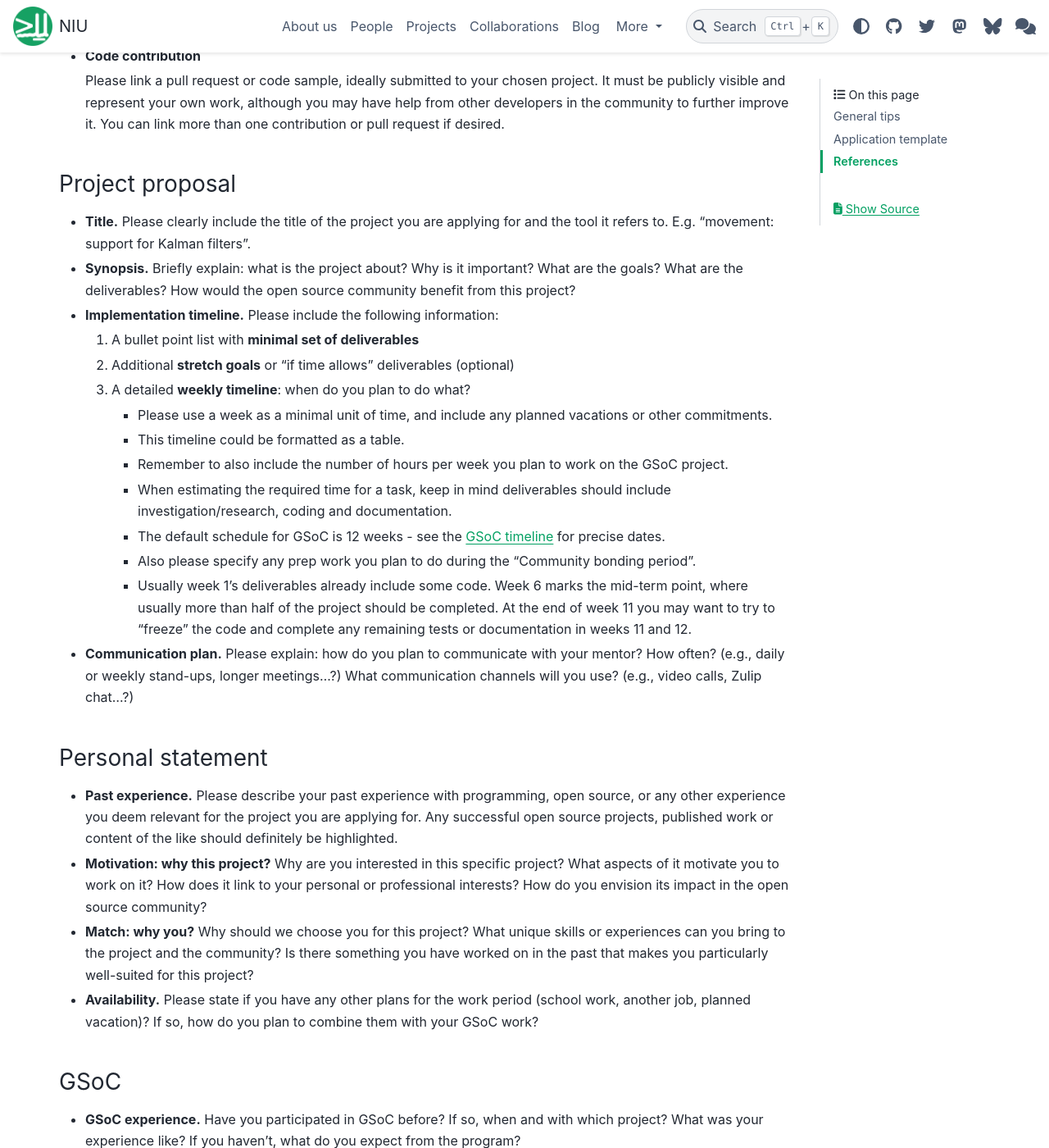
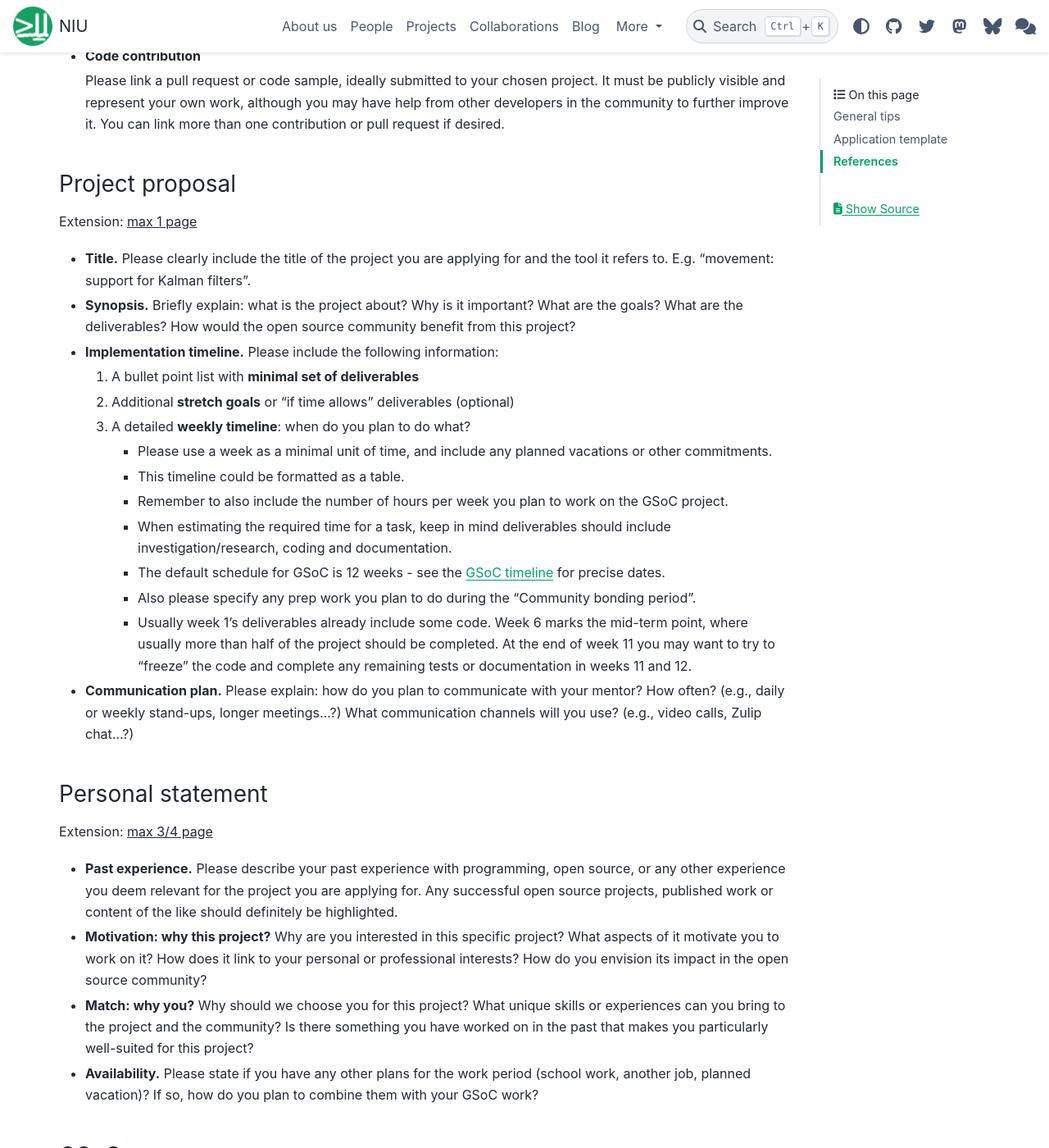
Before and after one commit to neuroinformatics-unit/neuroinformatics-unit.github.io, a Sphinx documentation site: the page built from docs/source/get-involved/gsoc/guidelines.md, in a window 1280 px wide and 1400 px high, scrolled down 2402 px. Shown: the whole window at 82% size. Built offline with Sphinx 7.4.7 and the PyData theme 0.15.4, drawn with Linux system fonts in a browser that asks for light colours; nearby versions of some CDN libraries; some of the changed text lies outside the part shown.

```diff
--- a/docs/source/get-involved/gsoc/guidelines.md
+++ b/docs/source/get-involved/gsoc/guidelines.md
@@ -77,6 +77,8 @@
     Please link a pull request or code sample, ideally submitted to your chosen project. It must be publicly visible and represent your own work, although you may have help from other developers in the community to further improve it. You can link more than one contribution or pull request if desired.
 
 ### Project proposal
+Extension: <u> max 1 page </u>
+
 - **Title.**
     Please clearly include the title of the project you are applying for and the tool it refers to. E.g. "movement: support for Kalman filters".
 
@@ -101,6 +103,8 @@
 
 ### Personal statement
 
+Extension: <u> max 3/4 page </u>
+
 - **Past experience.**
     Please describe your past experience with programming, open source, or any other experience you deem relevant for the project you are applying for. Any successful open source projects, published work or content of the like should definitely be highlighted.
 - **Motivation: why this project?**
@@ -111,6 +115,8 @@
     Please state if you have any other plans for the work period (school work, another job, planned vacation)? If so, how do you plan to combine them with your GSoC work?
 
 ### GSoC
+
+Extension: <u> max 1/4 page </u>
 
 - **GSoC experience.**
     Have you participated in GSoC before? If so, when and with which project? What was your experience like? If you haven't, what do you expect from the program?
```
